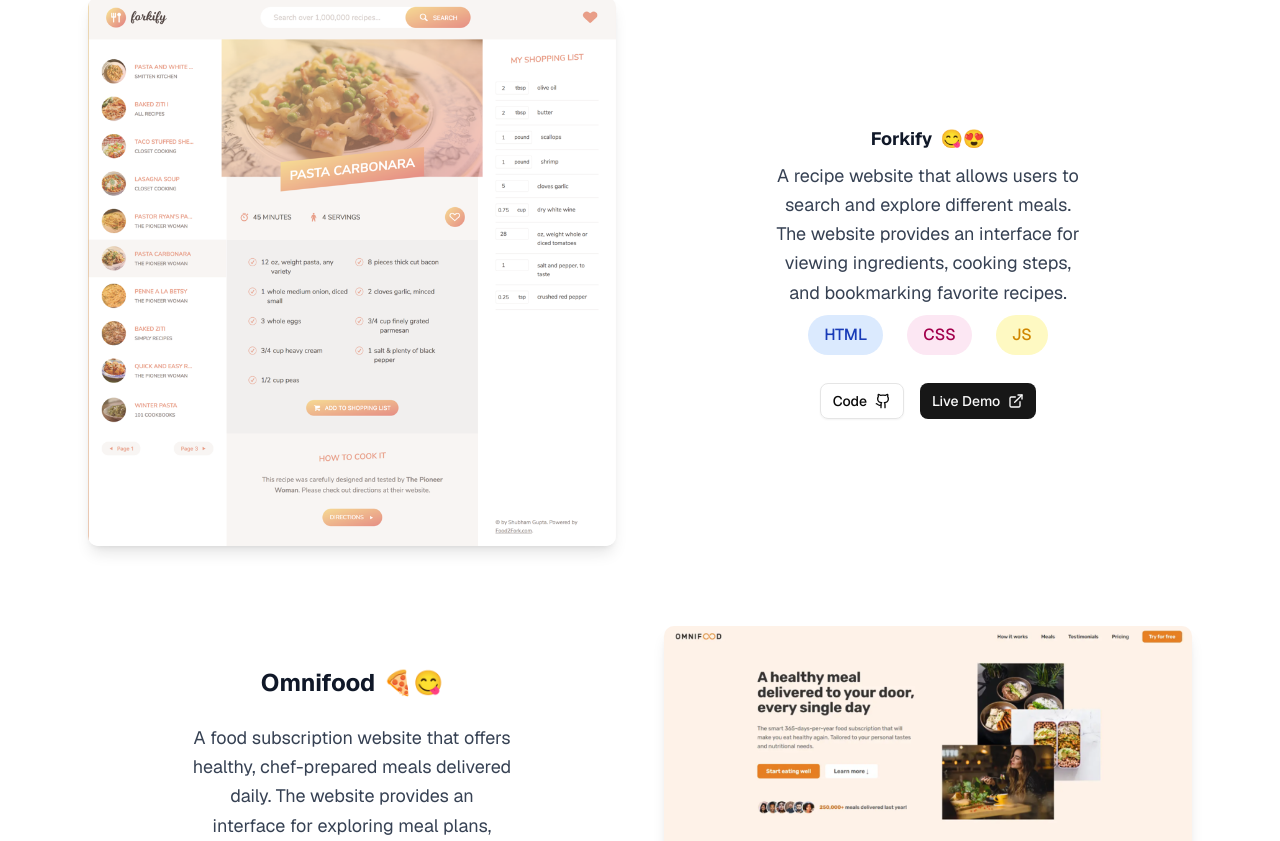
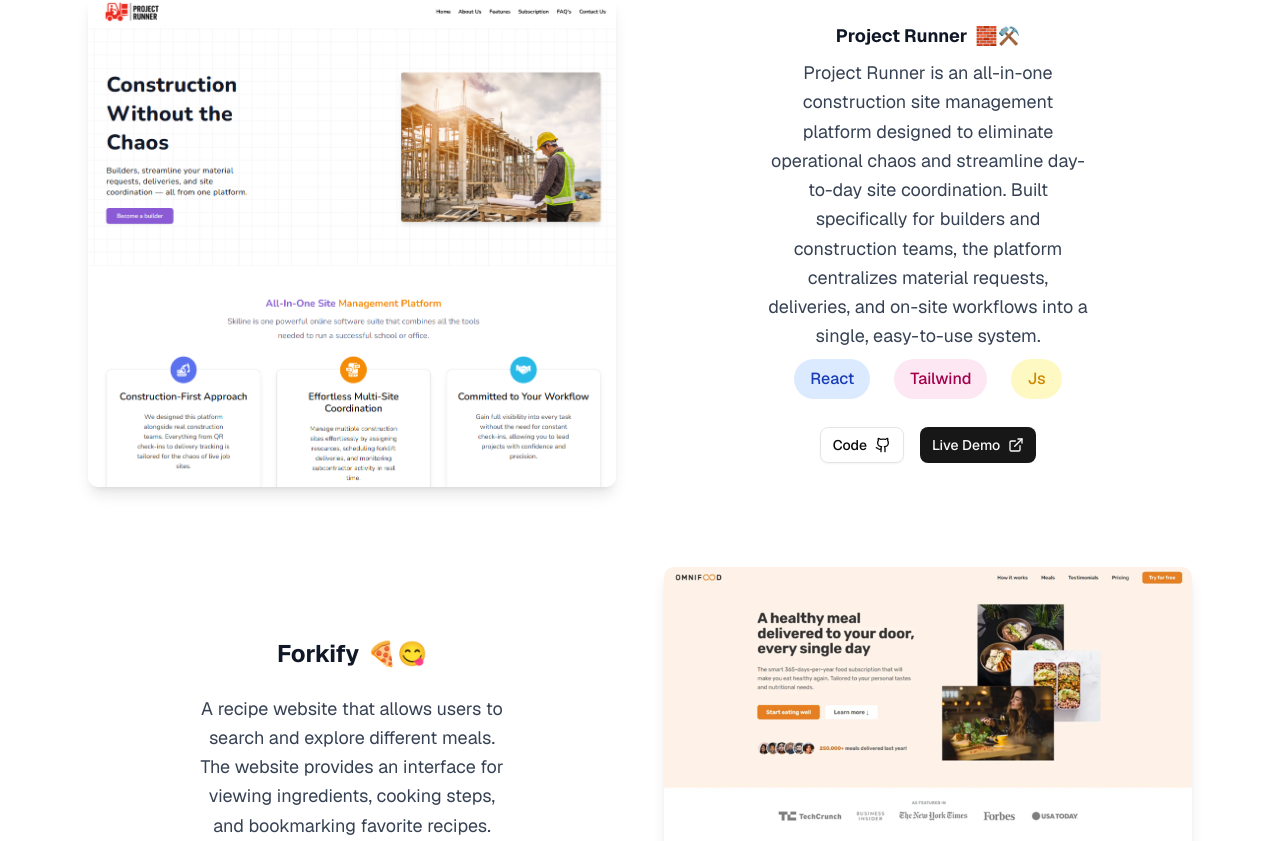
Before and after one commit to rayankhan2003/portfolio, a Next.js app: page / in a window 1280 px wide. Shown: the part 2459-3300 px from the top of the page. Built offline with nearby package versions, Linux system fonts and the light colour scheme.

Commit message:
changes in projects

```diff
--- a/components/projects.tsx
+++ b/components/projects.tsx
@@ -79,8 +79,8 @@
           <div className="grid lg:grid-cols-2 gap-12 items-center">
             <div className="relative">
               <Image
-                src="/images/forkify.png"
-                alt="Food Recipes Website Mockup"
+                src="/images/project-runner.png"
+                alt="Project runner Website Mockup"
                 width={600}
                 height={600}
                 className="w-full h-auto rounded-lg shadow-lg"
@@ -90,31 +90,38 @@
             <div className="space-y-6">
               <div className="space-y-2 text-center">
                 <div className="flex justify-center items-center gap-2">
-                  <h4 className="text-lg font-bold text-gray-900">Forkify</h4>
-                  <span className="text-lg">😋😍</span>
+                  <h4 className="text-lg font-bold text-gray-900">
+                    Project Runner
+                  </h4>
+                  <span className="text-lg">🧱⚒️</span>
                 </div>
 
                 <p className="text-gray-700 text-lg leading-relaxed max-w-xs mx-auto">
-                  A recipe website that allows users to search and explore
-                  different meals. The website provides an interface for viewing
-                  ingredients, cooking steps, and bookmarking favorite recipes.
+                  Project Runner is an all-in-one construction site management
+                  platform designed to eliminate operational chaos and
+                  streamline day-to-day site coordination. Built specifically
+                  for builders and construction teams, the platform centralizes
+                  material requests, deliveries, and on-site workflows into a
+                  single, easy-to-use system.
                 </p>
 
                 <div className="flex justify-center gap-6 text-md font-bold">
                   <span className="px-4 py-2 bg-blue-100 text-blue-800 rounded-full font-medium">
-                    HTML
+                    React
                   </span>
                   <span className="px-4 py-2 bg-pink-100 text-pink-800 rounded-full font-medium">
-                    CSS
+                    Tailwind
                   </span>
                   <span className="px-4 py-2 bg-yellow-100 text-yellow-600 rounded-full font-medium">
-                    JS
+                    Js
                   </span>
                 </div>
 
                 <div className="flex justify-center mt-7 gap-4">
                   <Link
-                    href={"https://github.com/rayankhan2003/forkify-main"}
+                    href={
+                      "https://github.com/rayankhan2003/project-runner-landing"
+                    }
                     target="_blank"
                   >
                     <Button
@@ -126,7 +133,7 @@
                     </Button>
                   </Link>
                   <Link
-                    href={"https://forkify-rayan.netlify.app/"}
+                    href={"https://project-runner-landing-seven.vercel.app/"}
                     target="_blank"
                   >
                     <Button className="flex items-center gap-2">
@@ -142,15 +149,14 @@
           <div className="grid lg:grid-cols-2 gap-12 items-center">
             <div className="space-y-6 text-center">
               <div className="flex items-center justify-center gap-2">
-                <h4 className="text-2xl font-bold text-gray-900">Omnifood</h4>
+                <h4 className="text-2xl font-bold text-gray-900">Forkify</h4>
                 <span className="text-2xl">🍕😋</span>
               </div>
 
               <p className="text-gray-700 text-lg leading-relaxed max-w-xs mx-auto">
-                A food subscription website that offers healthy, chef-prepared
-                meals delivered daily. The website provides an interface for
-                exploring meal plans, customizing preferences, and learning how
-                the service helps users eat well every day.
+                A recipe website that allows users to search and explore
+                different meals. The website provides an interface for viewing
+                ingredients, cooking steps, and bookmarking favorite recipes.
               </p>
 
               <div className="flex gap-4 items-center justify-center">
@@ -160,13 +166,14 @@
                 <span className="px-4 py-2 bg-pink-100 text-pink-800 rounded-full font-medium">
                   CSS
                 </span>
+                <span className="px-4 py-2 bg-yellow-100 text-yellow-600 rounded-full font-medium">
+                  JS
+                </span>
               </div>
 
               <div className="flex justify-center mt-7 gap-4">
                 <Link
-                  href={
-                    "https://github.com/rayankhan2003/react-projects/tree/main/omnifood"
-                  }
+                  href={"https://github.com/rayankhan2003/forkify-main"}
                   target="_blank"
                 >
                   <Button
@@ -178,7 +185,7 @@
                   </Button>
                 </Link>
                 <Link
-                  href={"https://omnifood-rayan.netlify.app/"}
+                  href={"https://forkify-rayan.netlify.app/"}
                   target="_blank"
                 >
                   <Button className="flex items-center gap-2">
```
Also changed, not shown: public/images/project-runner.png (added).
